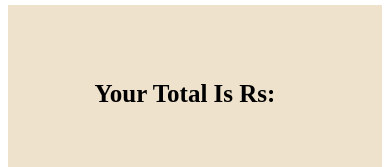
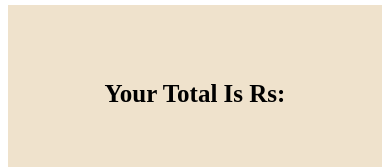
Before and after one commit to ilyasimran27/app, a plain HTML site: page index.html in a window 390 px wide. Shown: the part 206-373 px from the top of the page. Drawn offline with Linux system fonts and the light colour scheme.

Commit message:
Add files via upload

```diff
--- a/style.css
+++ b/style.css
@@ -42,9 +42,9 @@
 
 
 
-        padding: 10px;
 
-        text-align: center;
+
+
         font-size: 40px;
         color: red;
     }
@@ -157,9 +157,9 @@
         }
         .main .total-price span {
 
-            padding: 10px;
 
-            text-align: center;
+
+
             font-size: 25px;
             color: red;
         }
```
